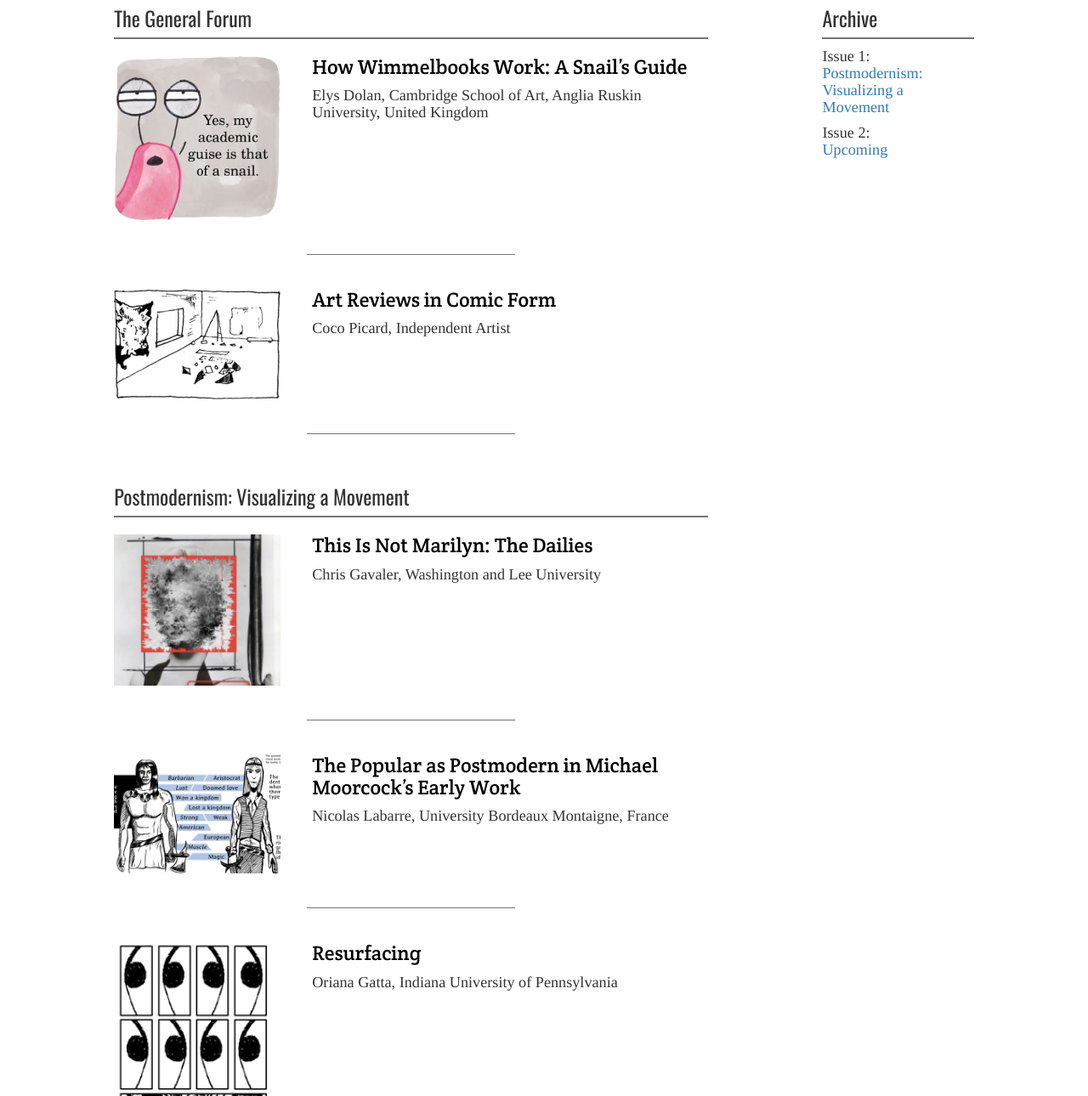
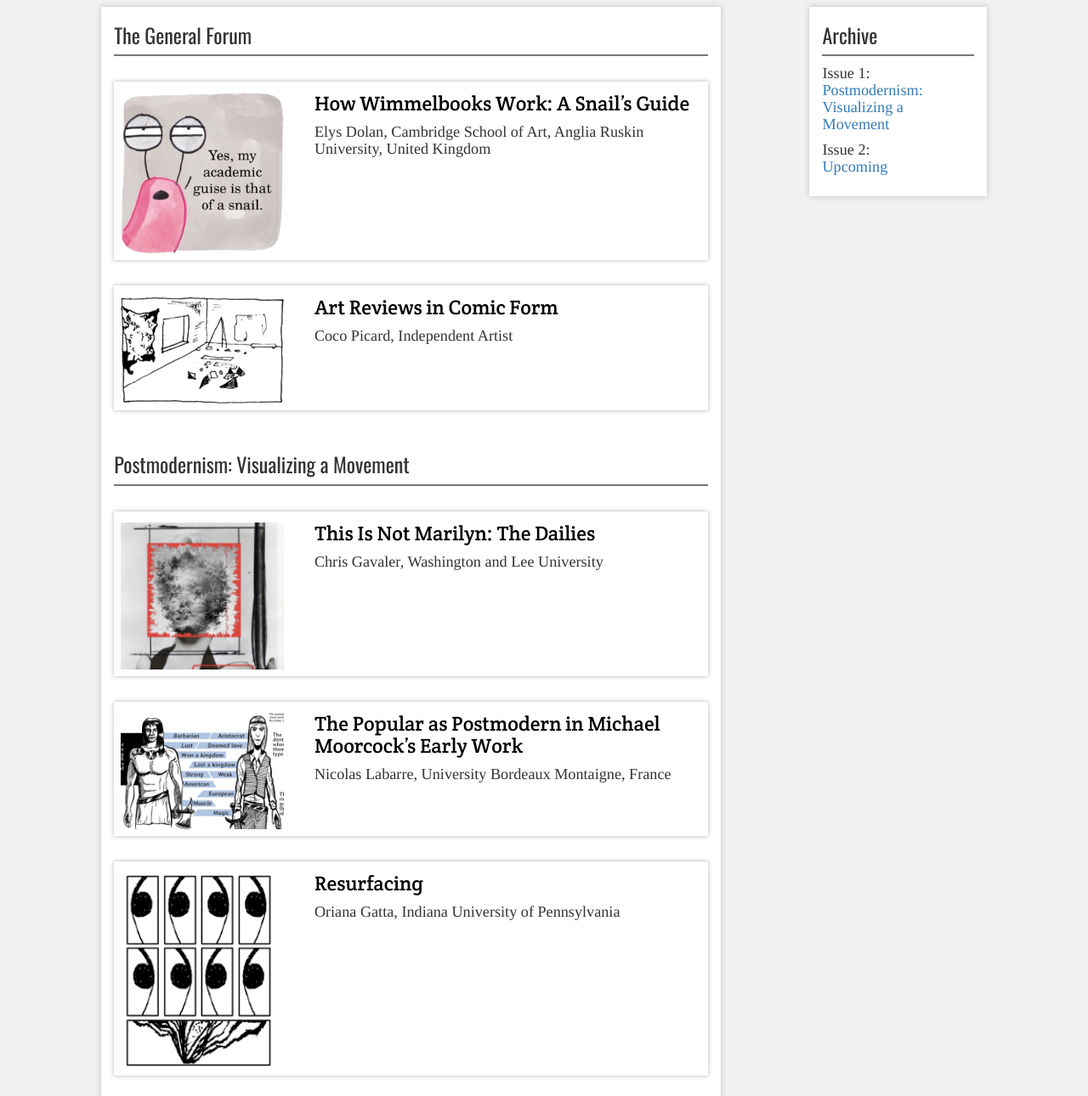
Before and after one commit to rolfanderson/sequentials, a plain HTML site: page index.html in a window 1280 px wide. Shown: the part 267-1557 px from the top of the page at 85% size. Drawn offline with nearby package versions, Linux system fonts and the light colour scheme.

Commit message:
material update

```diff
--- a/css/custom.css
+++ b/css/custom.css
@@ -22,7 +22,7 @@ h4 {
   margin-top: 0;
 }
 
-a:hover, h4:hover {
+a:hover {
   color: #0288D1;
   text-decoration: none;
 }
@@ -46,6 +46,7 @@ h5 {
   border: 0px;
   margin-bottom: 0;
   box-shadow: 0 3px 6px rgba(0,0,0,0.4);
+  z-index: 9;
 }
 
 .navbar-toggle {
@@ -103,6 +104,31 @@ ul.navbar-nav {
 }
 
 /**** Homepage ****/
+.hp-background {
+  background-color: #F1F1F1;
+}
+
+.hp-contents {
+  background-color: #FFFFFF;
+  box-shadow: rgba(0,0,0,.2) 0 0 7px 0;
+  padding-bottom: 15px;
+  margin-bottom: 20px;
+}
+
+.hp-wrapper {
+  background-color: #FFFFFF;
+  box-shadow: rgba(0,0,0,.3) 0 0 5px 0;
+  padding: 8px;
+  padding-top: 13px;
+  margin-bottom: 30px;
+  margin-top: 30px;
+}
+
+.hp-wrapper:hover {
+  box-shadow: rgba(0,0,0,.5) 0 0 10px 0;
+  cursor: pointer;
+}
+
 .vertical-alignment-helper {
     display:table;
     height: 100%;
@@ -152,6 +178,10 @@ ul.navbar-nav {
   padding: 0;
 }
 
+.no-pad {
+  padding-left: 0;
+}
+
 img.menu-image {
   width: 90%;
   float: left;
@@ -165,7 +195,6 @@ img.menu-image {
 
 .heading-divider {
   border-bottom: 2px solid #757575;
-  margin-bottom: 20px;
   padding-left: 0px;
 }
 
@@ -180,6 +209,10 @@ img.menu-image {
 
 #about {
   padding-bottom: 30px;
+}
+
+#archive {
+
 }
 
 #archive .heading-divider {
--- a/index.html
+++ b/index.html
@@ -71,14 +71,19 @@
       </div>
     </div>
 
-    <div class="container-fluid content">
+    <div class="container-fluid hp-background content">
+
       <div class="row">
-        <div class="col-md-7 col-md-offset-1">
+        <div class="col-md-1"></div>
+        <div class="col-md-11 no-pad">
           <h1>Volume 1, Issue 1</h1>
+          </br>
         </div>
       </div>
+
       <div class="row">
-        <div class="col-md-7 col-md-offset-1">
+        <div class="col-md-1"></div>
+        <div class="col-md-7 hp-contents">
 
           <div class="row">
             <div class="col-md-12 subheading">
@@ -87,115 +92,120 @@
           </div>
           <div class="heading-divider"></div>
 
-
-          <div class="row">
+          <div class="row hp-wrapper clickable-row" data-href="dolan.html">
             <div class="col-md-4 col-sm-3 col-xs-6 image-column">
-              <a href="dolan.html"><img src="img/dolan-general-thumbnail.png" class="menu-image img-responsive"></img></a>
+              <img src="img/dolan-general-thumbnail.png" class="menu-image img-responsive"></img>
             </div>
             <div class="col-md-8 col-sm-9 col-xs-6 text-column">
-              <a href="dolan.html"><h4>How Wimmelbooks Work: A Snail’s Guide</h4></a>
+              <h4>How Wimmelbooks Work: A Snail’s Guide</h4>
               <h5>Elys Dolan, Cambridge School of Art, Anglia Ruskin University, United Kingdom</h5>
             </div>
           </div>
-          <div class="divider"></div>
 
-
-          <div class="row">
+          <div class="row hp-wrapper clickable-row" data-href="picard.html">
             <div class="col-md-4 col-sm-3 col-xs-6 image-column">
-              <a href="picard.html"><img src="img/picard-general-thumbnail.png" class="menu-image img-responsive"></img></a>
+              <img src="img/picard-general-thumbnail.png" class="menu-image img-responsive"></img>
             </div>
             <div class="col-md-8 col-sm-9 col-xs-6 text-column">
-              <a href="picard.html"><h4>Art Reviews in Comic Form</h4></a>
+              <h4>Art Reviews in Comic Form</h4>
               <h5>Coco Picard, Independent Artist</h5>
             </div>
           </div>
-          <div class="divider"></div>
 
           <div class="row">
-            <div class="col-md-7 subheading">
+            <div class="col-md-12 subheading">
               <h3>Postmodernism: Visualizing a Movement</h3>
             </div>
           </div>
           <div class="heading-divider"></div>
 
-          <div class="row">
+          <div class="row hp-wrapper clickable-row" data-href="gavaler.html">
             <div class="col-md-4 col-sm-3 col-xs-6 image-column">
-              <a href="gavaler.html"><img src="img/gavaler-pomo-thumbnail.png" class="menu-image img-responsive"></img></a>
+              <img src="img/gavaler-pomo-thumbnail.png" class="menu-image img-responsive"></img>
             </div>
             <div class="col-md-8 col-sm-9 col-xs-6 text-column">
-              <a href="gavaler.html"><h4>This Is Not Marilyn: The Dailies</h4></a>
+              <h4>This Is Not Marilyn: The Dailies</h4>
               <h5>Chris Gavaler, Washington and Lee University</h5>
             </div>
           </div>
-          <div class="divider"></div>
 
-          <div class="row">
+
+          <div class="row hp-wrapper clickable-row" data-href="labarre.html">
             <div class="col-md-4 col-sm-3 col-xs-6 image-column">
-              <a href="labarre.html"><img src="img/labarre-pomo-thumbnail.png" class="menu-image img-responsive"></img></a>
+              <img src="img/labarre-pomo-thumbnail.png" class="menu-image img-responsive"></img>
             </div>
             <div class="col-md-8 col-sm-9 col-xs-6 text-column">
-              <a href="labarre.html"><h4>The Popular as Postmodern in Michael Moorcock’s Early Work</h4></a>
+              <h4>The Popular as Postmodern in Michael Moorcock’s Early Work</h4>
               <h5>Nicolas Labarre, University Bordeaux Montaigne, France</h5>
             </div>
           </div>
-          <div class="divider"></div>
 
-          <div class="row">
+
+          <div class="row hp-wrapper clickable-row" data-href="gatta.html">
             <div class="col-md-4 col-sm-3 col-xs-6 image-column">
-              <a href="gatta.html"><img src="img/gatta-pomo-thumbnail.png" class="menu-image img-responsive"></img></a>
+              <img src="img/gatta-pomo-thumbnail.png" class="menu-image img-responsive"></img>
             </div>
             <div class="col-md-8 col-sm-9 col-xs-6 text-column">
-              <a href="gatta.html"><h4>Resurfacing</h4></a>
+              <h4>Resurfacing</h4>
               <h5>Oriana Gatta, Indiana University of Pennsylvania</h5>
             </div>
           </div>
-          <div class="divider"></div>
 
-          <div class="row">
+
+          <div class="row hp-wrapper clickable-row" data-href="davies.html">
             <div class="col-md-4 col-sm-3 col-xs-6 image-column">
-              <a href="davies.html"><img src="img/davies-pomo-thumbnail.png" class="menu-image img-responsive"></img></a>
+              <img src="img/davies-pomo-thumbnail.png" class="menu-image img-responsive"></img>
             </div>
             <div class="col-md-8 col-sm-9 col-xs-6 text-column">
-              <a href="davies.html"><h4>Comics, the Postmodern, and the Magical Real</h4></a>
+              <h4>Comics, the Postmodern, and the Magical Real</h4>
               <h5>Paul Davies, University of Sussex</h5>
             </div>
           </div>
-          <div class="divider"></div>
 
-          <div class="row">
+
+          <div class="row hp-wrapper clickable-row" data-href="duncan-wagner.html">
             <div class="col-md-4 col-sm-3 col-xs-6 image-column">
-              <a href="duncan-wagner.html"><img src="img/duncan-pomo-thumbnail.png" class="menu-image img-responsive"></img></a>
+              <img src="img/duncan-pomo-thumbnail.png" class="menu-image img-responsive"></img>
             </div>
             <div class="col-md-8 col-sm-9 col-xs-6 text-column">
-              <a href="duncan-wagner.html"><h4>The Classical Side of Post-Modern Architecture: The Jacksonville, FL Public Library</h4></a>
+              <h4>The Classical Side of Post-Modern Architecture: The Jacksonville, FL Public Library</h4>
               <h5>David Allan Duncan and Stephen Wagner, Savannah College of Art and Design</h5>
             </div>
           </div>
-          <div class="divider"></div>
 
-          <div class="row">
+
+          <div class="row hp-wrapper clickable-row" data-href="chaney.html">
             <div class="col-md-4 col-sm-3 col-xs-6 image-column">
-              <a href="chaney.html"><img src="img/chaney-thumbnail.png" class="menu-image img-responsive"></img></a>
+              <img src="img/chaney-thumbnail.png" class="menu-image img-responsive"></img>
             </div>
             <div class="col-md-8 col-sm-9 col-xs-6 text-column">
-              <a href="chaney.html"><h4>Polysemy Express</h4></a>
+              <h4>Polysemy Express</h4>
               <h5>Michael Chaney, Dartmouth College</h5>
             </div>
           </div>
-          <div class="divider"></div>
 
         </div>
-        <div class="col-md-2 col-md-offset-1">
-          <div id="archive">
-            <div class="heading-divider"><h3>Archive</h3></div>
-            <li><h5>Issue 1:<br><a href="index.html">Postmodernism: Visualizing a Movement</a></h5></li>
 
-            <li><h5>Issue 2:<br><a href="upcoming.html">Upcoming</a></h5></li>
+
+
+        <div class="col-md-1"></div>
+        <div class="col-md-2 hp-contents">
+          <div class="row">
+            <div class="col-md-12 subheading">
+              <h3>Archive</h3>
+            </div>
+          </div>
+          <div class="heading-divider"></div>
+          <div class="row" id="archive">
+              <li><h5>Issue 1:<br><a href="index.html">Postmodernism: Visualizing a Movement</a></h5></li>
+              <li><h5>Issue 2:<br><a href="upcoming.html">Upcoming</a></h5></li>
           </div>
         </div>
       </div>
+
       <div class="row" id="credits">
-        <div class="col-md-7 col-md-offset-1">
+        <div class="col-md-1"></div>
+        <div class="col-md-7 no-pad">
           <h5>Website design and layout by Kenny Anderson and Jason Crider</h5>
         </div>
       </div>
--- a/js/home.js
+++ b/js/home.js
@@ -1,3 +1,9 @@
 /*$(window).on('load',function(){
     $('#disclaimer').modal('show');
 });*/
+
+jQuery(document).ready(function($) {
+    $(".clickable-row").click(function() {
+        window.location = $(this).data("href");
+    });
+});
```
